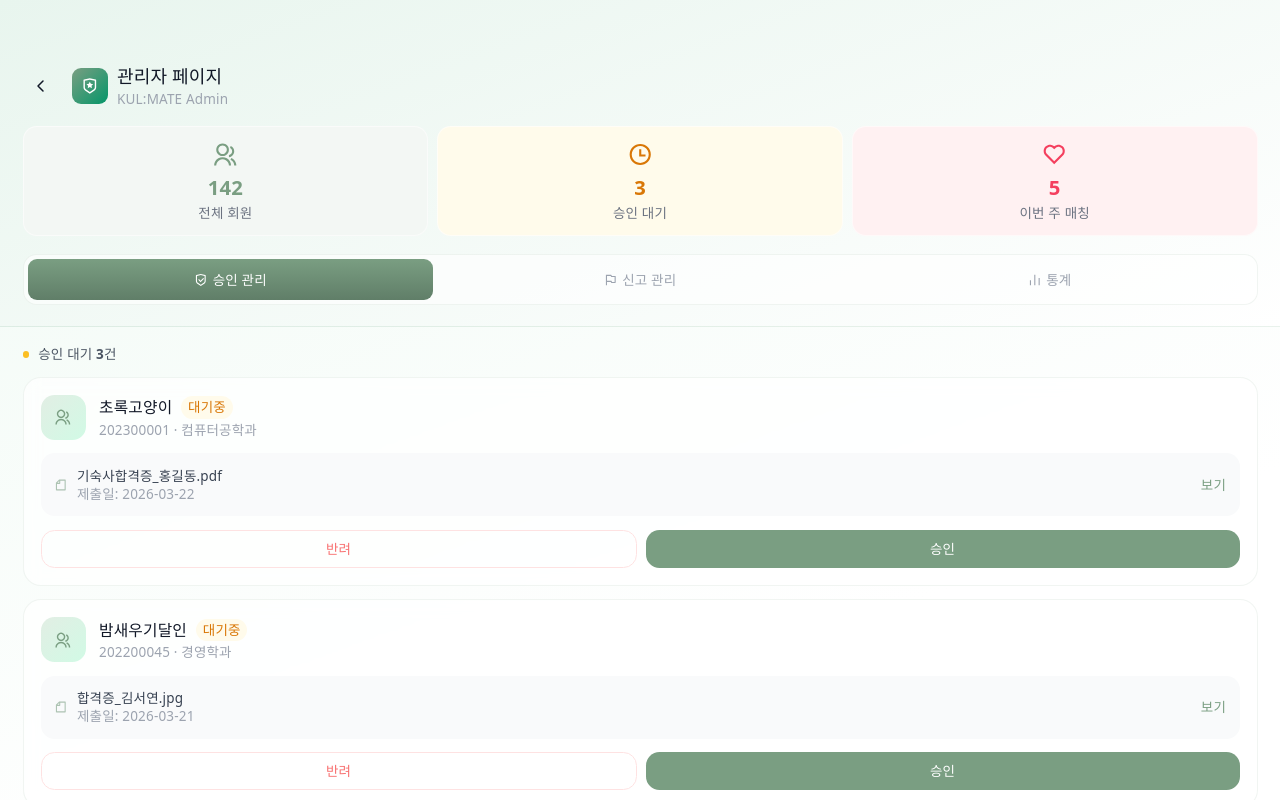
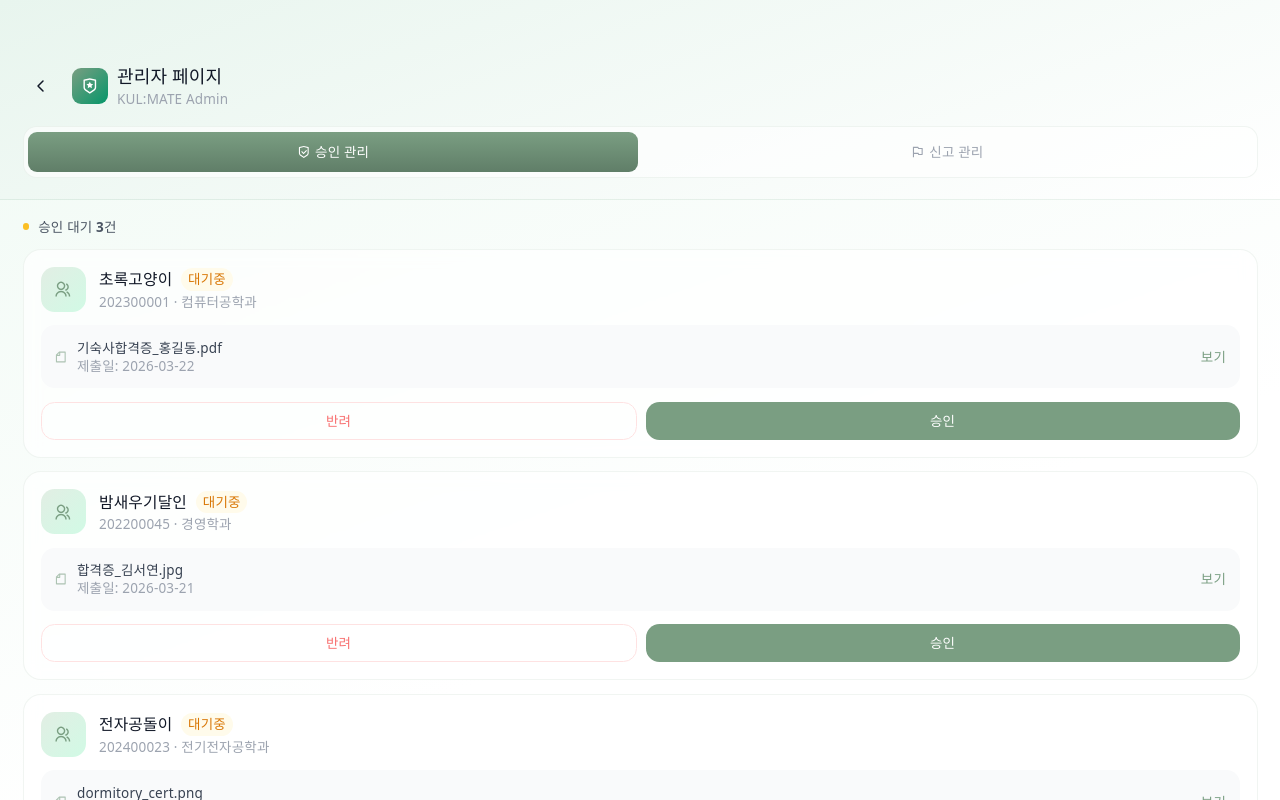
Before and after one commit to dododokk/KUL-MATE, a React (Vite) app: page /admin in a window 1280 px wide. Shown: the top 800 px of the page. Built offline with nearby package versions, Linux system fonts and the light colour scheme.

Commit message:
feat: 관리자 화면

```diff
--- a/src/features/admin/AdminHeader.tsx
+++ b/src/features/admin/AdminHeader.tsx
@@ -1,22 +1,14 @@
 import adminLogoIcon from "../../assets/admin/adminLogo.svg";
-import usersIcon from "../../assets/admin/users.svg";
-import approvalIcon from "../../assets/admin/approval.svg";
-import matchingIcon from "../../assets/admin/matching.svg";
 import approvalManageOnIcon from "../../assets/admin/approvalManage-on.svg";
 import approvalManageOffIcon from "../../assets/admin/approvalManage-off.svg";
 import flagOnIcon from "../../assets/admin/flag-on.svg";
 import flagOffIcon from "../../assets/admin/flag-off.svg";
-import statsOnIcon from "../../assets/admin/stats-on.svg";
-import statsOffIcon from "../../assets/admin/stats-off.svg";
 
-export type AdminTab = "approval" | "report" | "stats";
+export type AdminTab = "approval" | "report";
 
 interface AdminHeaderProps {
   activeTab: AdminTab;
   onTabChange: (tab: AdminTab) => void;
-  totalMembers: number;
-  pendingApprovals: number;
-  weeklyMatches: number;
   onBack: () => void;
 }
 
@@ -38,15 +30,11 @@ const TABS: {
     onIcon: flagOnIcon,
     offIcon: flagOffIcon,
   },
-  { key: "stats", label: "통계", onIcon: statsOnIcon, offIcon: statsOffIcon },
 ];
 
 export default function AdminHeader({
   activeTab,
   onTabChange,
-  totalMembers,
-  pendingApprovals,
-  weeklyMatches,
   onBack,
 }: AdminHeaderProps) {
   return (
@@ -94,31 +82,6 @@ export default function AdminHeader({
         </div>
       </div>
 
-      {/* 미니 통계 카드 */}
-      <div className="flex gap-2 mb-4">
-        <div className="flex-1 bg-[#f3f7f4] border border-white/60 rounded-xl p-3 flex flex-col items-center">
-          <img src={usersIcon} alt="" className="w-6 h-6 mb-1" />
-          <p className="text-lg font-black text-[#7a9e82] leading-7">
-            {totalMembers}
-          </p>
-          <p className="text-xs text-[#6b7280]">전체 회원</p>
-        </div>
-        <div className="flex-1 bg-[#fffbeb] border border-white/60 rounded-xl p-3 flex flex-col items-center">
-          <img src={approvalIcon} alt="" className="w-6 h-6 mb-1" />
-          <p className="text-lg font-black text-[#d97706] leading-7">
-            {pendingApprovals}
-          </p>
-          <p className="text-xs text-[#6b7280]">승인 대기</p>
-        </div>
-        <div className="flex-1 bg-[#fff1f2] border border-white/60 rounded-xl p-3 flex flex-col items-center">
-          <img src={matchingIcon} alt="" className="w-6 h-6 mb-1" />
-          <p className="text-lg font-black text-[#f43f5e] leading-7">
-            {weeklyMatches}
-          </p>
-          <p className="text-xs text-[#6b7280]">이번 주 매칭</p>
-        </div>
-      </div>
-
       {/* 탭 네비게이션 */}
       <div className="flex gap-1 bg-white/60 border border-[rgba(122,158,130,0.1)] rounded-xl p-1">
         {TABS.map(({ key, label, onIcon, offIcon }) => {
--- a/src/features/auth/LoginForm.tsx
+++ b/src/features/auth/LoginForm.tsx
@@ -78,11 +78,25 @@ export default function LoginForm() {
             try {
               const res = await login({ username: id, password });
               const { accessToken, refreshToken, isOnboardingCompleted, userId } = res.data;
+
+              // 기존 토큰 및 유저 데이터 로컬 스토리지에 똑같이 저장
               localStorage.setItem("kul_accessToken", accessToken);
               localStorage.setItem("kul_refreshToken", refreshToken);
               localStorage.setItem("kul_isOnboardingCompleted", String(isOnboardingCompleted));
               localStorage.setItem("kul_userId", String(userId));
-              navigate(isOnboardingCompleted ? "/home" : "/onboarding", { replace: true });
+
+              // 대소문자나 공백 실수를 방지하기 위해 trim() 처리 후 가로채기
+              const currentInputId = id.trim();
+              localStorage.setItem("kul_username", currentInputId);
+
+              // 👑 관리자 계정 식별 시 무조건 관리자 화면으로 먼저 강제 라우팅!
+              if (currentInputId === "kulmate01") {
+                alert("관리자 계정으로 로그인되었습니다. 👑");
+                navigate("/admin", { replace: true });
+              } else {
+                // 일반 사용자는 기존 스펙 유지
+                navigate(isOnboardingCompleted ? "/home" : "/onboarding", { replace: true });
+              }
             } catch {
               setErrorMsg("아이디 또는 비밀번호가 올바르지 않아요.");
             }
```
